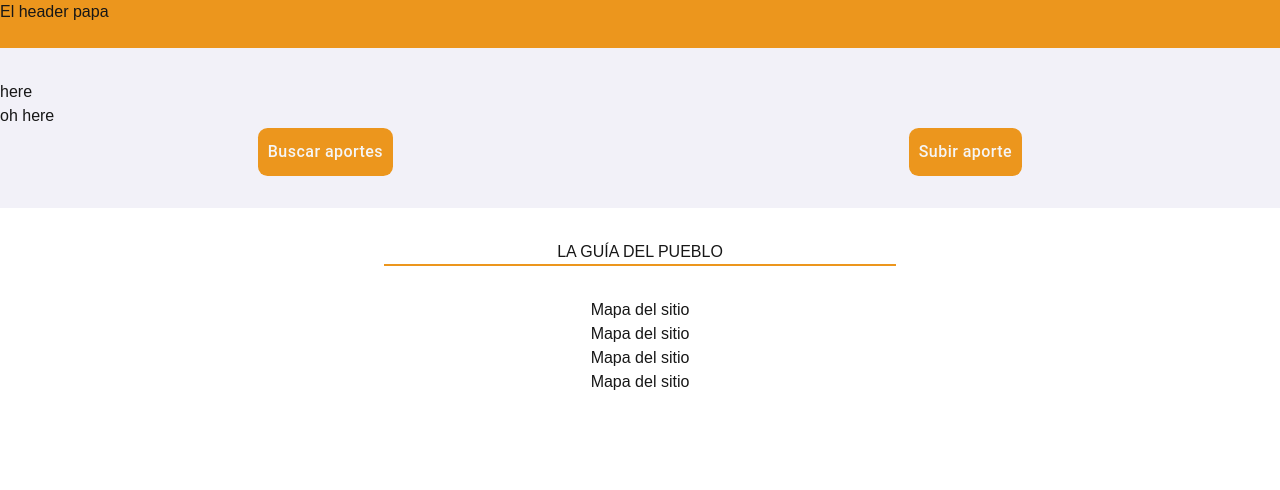
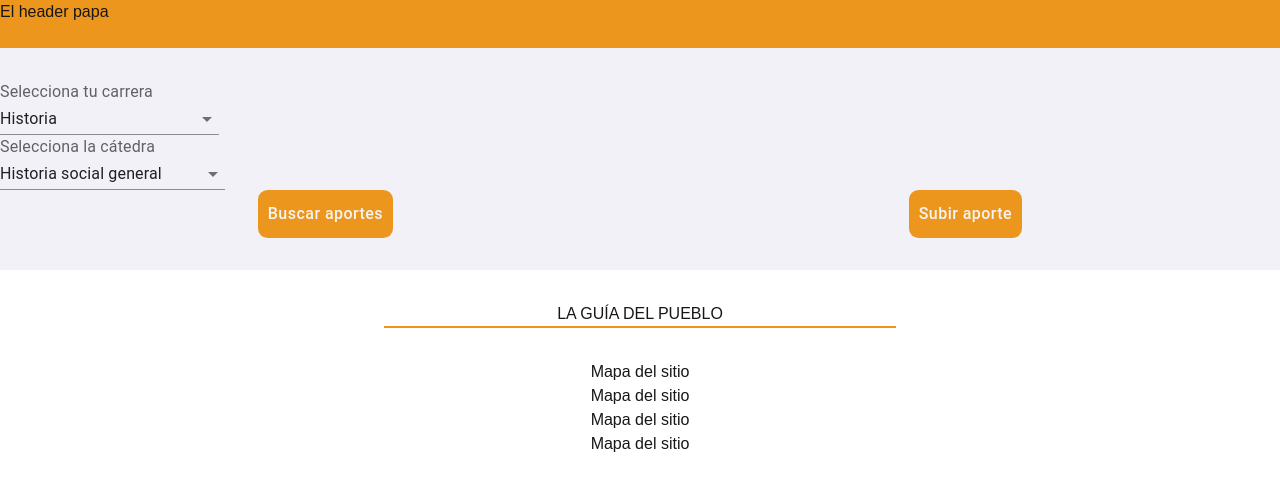
Before and after one commit to malvarezgayral/humanasGuide-frontend-app, a Next.js app: page / in a window 1280 px wide. Shown: the top 490 px of the page. Built offline with nearby package versions, Linux system fonts and the light colour scheme.

Commit message:
native selects for major and subjects in progress

```diff
--- a/src/components/MajorSelection.tsx
+++ b/src/components/MajorSelection.tsx
@@ -1,6 +1,28 @@
+import { InputLabel, NativeSelect } from "@mui/material";
+
 function MajorSelection() {
+    const majors = [
+        { value: 'historia', label: 'Historia' },
+        { value: 'geografia', label: 'Geografía' },
+        { value: 'rel_int', label: 'Relaciones internacionales' }
+    ];
+
     return <div>
-        here
+        {/* <h1 className="text-black">Selecciona tu carrera</h1> */}
+        <InputLabel htmlFor="pick-major" id="pickMajor-label">Selecciona tu carrera</InputLabel>
+        <NativeSelect
+            placeholder="Selecciona tu carrera"
+            inputProps={{
+                name: 'Selecciona tu carrera',
+                id: 'pick-major',
+            }}
+        >
+            {majors.map((major) => (
+                <option key={major.value} value={major.value}>
+                    {major.label}
+                </option>
+            ))}
+        </NativeSelect>
     </div>
 
 }
--- a/src/components/SubjectSelection.tsx
+++ b/src/components/SubjectSelection.tsx
@@ -1,6 +1,28 @@
+import { InputLabel, NativeSelect } from "@mui/material";
+
 function SubjectSelection() {
+    const subjects = [
+        { value: 'historia_general_social', label: 'Historia social general' },
+        { value: 'introd_economia', label: 'Introducción a la economía' },
+        { value: 'introd_sociologia', label: 'Introducción a la sociología' }
+    ];
+
     return <div>
-        oh here
+        {/* <h1 className="text-black">Selecciona la catedra</h1> */}
+        <InputLabel htmlFor="pick-Subject" id="pickSubject-label">Selecciona la cátedra</InputLabel>
+        <NativeSelect
+            placeholder="Selecciona la catedra"
+            inputProps={{
+                name: 'Selecciona la catedra',
+                id: 'pick-Subject',
+            }}
+        >
+            {subjects.map((subject) => (
+                <option key={subject.value} value={subject.value}>
+                    {subject.label}
+                </option>
+            ))}
+        </NativeSelect>
     </div>
 
 }
```
